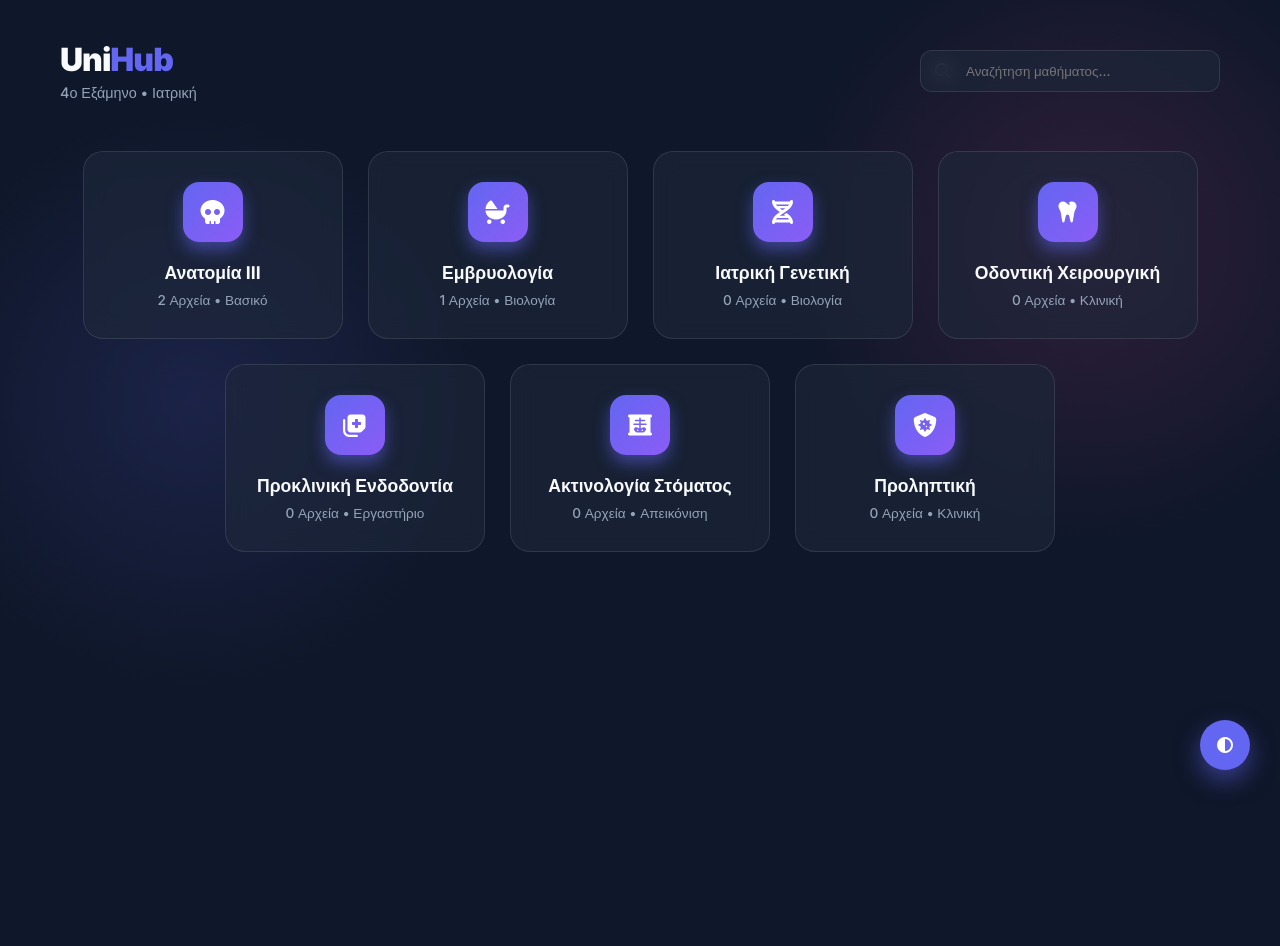
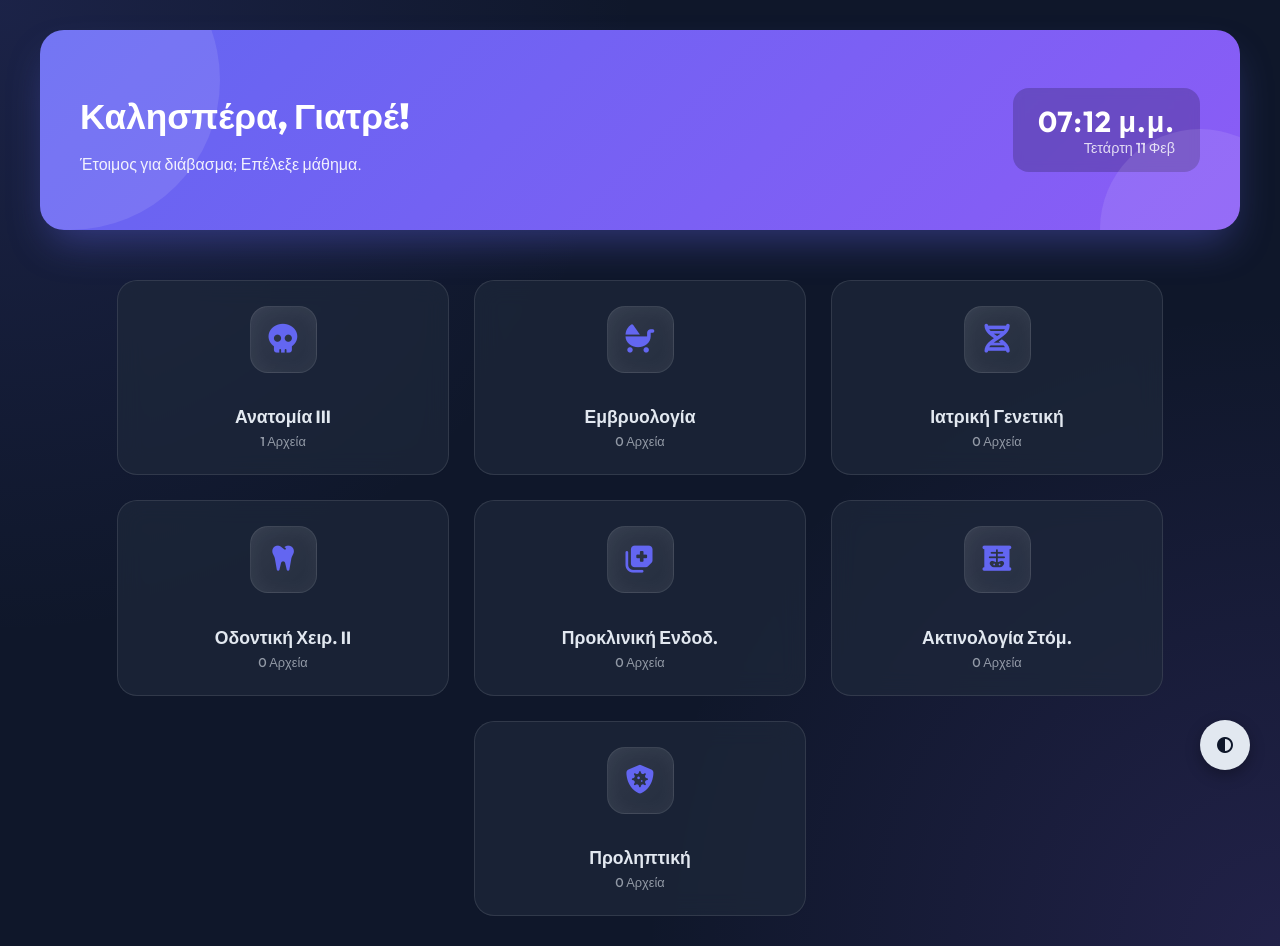
Before and after one commit to bletsoss-cyber/4oEKSAMINO, a plain HTML site: page index.html in a window 1280 px wide. Before the commit the page ends 800 px from the top, so only its background shows below. Drawn offline with Linux system fonts and the light colour scheme.

Commit message:
Update index.html

```diff
--- a/index.html
+++ b/index.html
@@ -5,182 +5,188 @@
     <meta name="viewport" content="width=device-width, initial-scale=1.0">
     <title>Uni Hub Pro</title>
     <link rel="stylesheet" href="https://cdnjs.cloudflare.com/ajax/libs/font-awesome/6.4.0/css/all.min.css">
-    <link href="https://fonts.googleapis.com/css2?family=Inter:wght@300;500;700;900&display=swap" rel="stylesheet">
+    <link href="https://fonts.googleapis.com/css2?family=Outfit:wght@300;500;700;900&display=swap" rel="stylesheet">
 
     <style>
         /* --- 1. SETUP & COLORS --- */
         :root {
-            --bg-color: #0f172a;
-            --card-bg: rgba(30, 41, 59, 0.6);
-            --text-main: #f8fafc;
-            --text-muted: #94a3b8;
-            --accent: #6366f1; /* Indigo */
-            --accent-glow: rgba(99, 102, 241, 0.5);
-            --border: 1px solid rgba(255, 255, 255, 0.1);
-            --gradient-bg: linear-gradient(-45deg, #ee7752, #e73c7e, #23a6d5, #23d5ab);
+            --bg-dark: #0f172a;
+            --bg-light: #f8fafc;
+            --card-bg-dark: rgba(30, 41, 59, 0.7);
+            --card-bg-light: rgba(255, 255, 255, 0.85);
+            --text-dark: #e2e8f0;
+            --text-light: #1e293b;
+            --accent: #6366f1; /* Indigo Main */
+            --accent-sec: #8b5cf6; /* Purple Secondary */
+            --border-dark: 1px solid rgba(255, 255, 255, 0.1);
+            --border-light: 1px solid rgba(0, 0, 0, 0.05);
         }
 
-        [data-theme="light"] {
-            --bg-color: #f1f5f9;
-            --card-bg: rgba(255, 255, 255, 0.8);
-            --text-main: #1e293b;
-            --text-muted: #64748b;
-            --accent: #4f46e5;
-            --accent-glow: rgba(79, 70, 229, 0.3);
-            --border: 1px solid rgba(0, 0, 0, 0.05);
+        /* Default Theme (Dark) */
+        body {
+            --bg: var(--bg-dark);
+            --card: var(--card-bg-dark);
+            --text: var(--text-dark);
+            --border: var(--border-dark);
+
+            background-color: var(--bg);
+            color: var(--text);
+            font-family: 'Outfit', sans-serif;
+            margin: 0; padding: 0;
+            min-height: 100vh;
+            background-image:
+                radial-gradient(circle at 0% 0%, rgba(99, 102, 241, 0.15), transparent 40%),
+                radial-gradient(circle at 100% 100%, rgba(139, 92, 246, 0.15), transparent 40%);
+            transition: background 0.3s ease, color 0.3s ease;
         }
 
-        * { margin: 0; padding: 0; box-sizing: border-box; transition: all 0.3s cubic-bezier(0.4, 0, 0.2, 1); font-family: 'Inter', sans-serif; }
-
-        body {
-            background-color: var(--bg-color);
-            color: var(--text-main);
-            min-height: 100vh;
-            overflow-x: hidden;
-            background-image: radial-gradient(circle at 15% 50%, rgba(99, 102, 241, 0.15), transparent 25%),
-                              radial-gradient(circle at 85% 30%, rgba(236, 72, 153, 0.15), transparent 25%);
+        /* Light Theme Override */
+        body[data-theme="light"] {
+            --bg: var(--bg-light);
+            --card: var(--card-bg-light);
+            --text: var(--text-light);
+            --border: var(--border-light);
         }
 
-        .container { max-width: 1200px; margin: 0 auto; padding: 40px 20px; }
+        .container { max-width: 1200px; margin: 0 auto; padding: 30px; }
 
-        /* --- 2. HEADER & SEARCH --- */
-        header {
-            display: flex; justify-content: space-between; align-items: center;
-            margin-bottom: 50px; flex-wrap: wrap; gap: 20px;
-        }
-
-        .logo h1 { font-weight: 900; font-size: 2rem; letter-spacing: -1px; }
-        .logo span { color: var(--accent); }
-        .logo p { color: var(--text-muted); font-size: 0.9rem; margin-top: 5px; }
-
-        .search-box {
-            position: relative;
-            width: 300px;
-        }
-        .search-box input {
-            width: 100%;
-            padding: 12px 20px 12px 45px;
-            border-radius: 12px;
-            border: var(--border);
-            background: var(--card-bg);
-            color: var(--text-main);
-            backdrop-filter: blur(10px);
-            outline: none;
-        }
-        .search-box input:focus { border-color: var(--accent); box-shadow: 0 0 15px var(--accent-glow); }
-        .search-icon { position: absolute; left: 15px; top: 50%; transform: translateY(-50%); color: var(--text-muted); }
-
-        /* --- 3. CARDS (The "Symmetrical" Grid) --- */
-        .grid {
+        /* --- 2. HERO SECTION (Αντί για Search Bar) --- */
+        .hero {
+            background: linear-gradient(135deg, var(--accent), var(--accent-sec));
+            border-radius: 24px;
+            padding: 40px;
+            color: white;
             display: flex;
-            flex-wrap: wrap;
-            justify-content: center; /* Symmetry Key */
-            gap: 25px;
-        }
-
-        .card {
-            background: var(--card-bg);
-            width: 260px; /* Fixed width for perfect symmetry */
-            padding: 30px 20px;
-            border-radius: 20px;
-            border: var(--border);
-            backdrop-filter: blur(12px);
-            cursor: pointer;
-            text-align: center;
+            justify-content: space-between;
+            align-items: center;
+            margin-bottom: 50px;
+            box-shadow: 0 20px 40px -10px rgba(99, 102, 241, 0.4);
             position: relative;
             overflow: hidden;
         }
 
-        /* Hover Effects */
-        .card:hover {
-            transform: translateY(-8px);
-            border-color: var(--accent);
-            box-shadow: 0 15px 30px -10px rgba(0,0,0,0.3);
+        /* Διακοσμητικοί κύκλοι στο background του Hero */
+        .hero::before {
+            content: ''; position: absolute; top: -50%; left: -10%; width: 300px; height: 300px;
+            background: rgba(255,255,255,0.1); border-radius: 50%;
         }
-        .card::before {
-            content: ''; position: absolute; top: 0; left: 0; width: 100%; height: 4px;
-            background: var(--accent); transform: scaleX(0); transform-origin: left; transition: transform 0.3s;
+        .hero::after {
+            content: ''; position: absolute; bottom: -50%; right: -5%; width: 200px; height: 200px;
+            background: rgba(255,255,255,0.1); border-radius: 50%;
         }
-        .card:hover::before { transform: scaleX(1); }
+
+        .hero-text h1 { font-size: 2.2rem; font-weight: 800; margin-bottom: 5px; }
+        .hero-text p { font-size: 1rem; opacity: 0.9; font-weight: 300; }
+
+        .date-widget {
+            text-align: right;
+            background: rgba(0,0,0,0.2);
+            padding: 15px 25px;
+            border-radius: 16px;
+            backdrop-filter: blur(5px);
+        }
+        .time { font-size: 1.8rem; font-weight: 700; letter-spacing: 1px; }
+        .date { font-size: 0.9rem; opacity: 0.8; }
+
+        /* --- 3. GRID LAYOUT --- */
+        .grid {
+            display: flex;
+            flex-wrap: wrap;
+            justify-content: center;
+            gap: 25px;
+            animation: fadeIn 0.8s ease;
+        }
+
+        .card {
+            background: var(--card);
+            border: var(--border);
+            width: 280px; /* Fixed width */
+            padding: 25px;
+            border-radius: 20px;
+            cursor: pointer;
+            position: relative;
+            transition: all 0.3s cubic-bezier(0.34, 1.56, 0.64, 1); /* Bouncy effect */
+            backdrop-filter: blur(12px);
+            display: flex; flex-direction: column; align-items: center; text-align: center;
+        }
+
+        .card:hover { transform: translateY(-10px) scale(1.02); border-color: var(--accent); box-shadow: 0 15px 30px -5px rgba(0,0,0,0.2); }
 
         .icon-box {
-            width: 60px; height: 60px;
-            margin: 0 auto 20px;
-            background: linear-gradient(135deg, var(--accent), #8b5cf6);
-            border-radius: 16px;
+            width: 65px; height: 65px;
+            background: linear-gradient(135deg, rgba(255,255,255,0.1), rgba(255,255,255,0.05));
+            border: 1px solid rgba(255,255,255,0.1);
+            border-radius: 18px;
             display: flex; align-items: center; justify-content: center;
-            font-size: 1.5rem; color: white;
-            box-shadow: 0 8px 16px var(--accent-glow);
+            font-size: 1.8rem; color: var(--accent);
+            margin-bottom: 15px;
+            box-shadow: inset 0 0 20px rgba(255,255,255,0.05);
         }
 
-        .card h3 { font-size: 1.1rem; margin-bottom: 8px; font-weight: 700; }
-        .card p { font-size: 0.85rem; color: var(--text-muted); }
+        .card h3 { font-size: 1.1rem; margin-bottom: 5px; color: var(--text); }
+        .card span { font-size: 0.8rem; opacity: 0.6; }
 
-        /* --- 4. VIEWER (Mac Style Window) --- */
-        .viewer-wrapper {
-            background: var(--card-bg);
-            border-radius: 16px;
+        /* --- 4. VIEWER (Mac Style) --- */
+        .viewer-container {
+            background: var(--card);
             border: var(--border);
-            box-shadow: 0 25px 50px -12px rgba(0, 0, 0, 0.5);
+            border-radius: 20px;
             overflow: hidden;
-            animation: slideUp 0.5s ease;
             height: 80vh;
             display: flex; flex-direction: column;
+            animation: slideUp 0.5s ease;
+            box-shadow: 0 25px 50px -12px rgba(0,0,0,0.5);
         }
 
         .mac-header {
+            padding: 12px 20px;
             background: rgba(0,0,0,0.2);
-            padding: 12px 20px;
             display: flex; align-items: center; justify-content: space-between;
-            border-bottom: var(--border);
         }
 
-        .window-controls { display: flex; gap: 8px; }
+        .dots { display: flex; gap: 8px; }
         .dot { width: 12px; height: 12px; border-radius: 50%; }
-        .red { background: #ff5f56; }
-        .yellow { background: #ffbd2e; }
-        .green { background: #27c93f; }
+        .red { background: #ff5f57; cursor: pointer; }
+        .yellow { background: #febc2e; }
+        .green { background: #28c840; }
 
-        .window-title { font-size: 0.9rem; color: var(--text-muted); font-weight: 500; }
-
-        .action-btn {
-            background: none; border: 1px solid var(--text-muted); color: var(--text-main);
-            padding: 5px 15px; border-radius: 8px; cursor: pointer; font-size: 0.8rem;
-        }
-        .action-btn:hover { background: var(--accent); border-color: var(--accent); color: white; }
+        .title-bar { font-size: 0.9rem; opacity: 0.7; }
 
         iframe { flex: 1; width: 100%; border: none; background: white; }
 
-        @keyframes slideUp { from { opacity: 0; transform: translateY(30px); } to { opacity: 1; transform: translateY(0); } }
+        /* Utilities */
+        .hidden { display: none; }
+        @keyframes fadeIn { from { opacity: 0; transform: translateY(20px); } to { opacity: 1; transform: translateY(0); } }
+        @keyframes slideUp { from { opacity: 0; transform: translateY(40px); } to { opacity: 1; transform: translateY(0); } }
 
-        /* Floating Theme Toggle */
+        /* Floating Theme Btn */
         .theme-toggle {
             position: fixed; bottom: 30px; right: 30px;
-            width: 50px; height: 50px;
-            background: var(--accent); color: white;
-            border-radius: 50%; display: flex; align-items: center; justify-content: center;
-            cursor: pointer; box-shadow: 0 10px 25px var(--accent-glow); z-index: 100;
+            width: 50px; height: 50px; border-radius: 50%;
+            background: var(--text); color: var(--bg);
+            display: flex; align-items: center; justify-content: center;
+            cursor: pointer; box-shadow: 0 5px 15px rgba(0,0,0,0.3); z-index: 99;
         }
-
     </style>
 </head>
-<body>
+<body data-theme="dark">
 
     <div class="container">
-        <header>
-            <div class="logo">
-                <h1>Uni<span>Hub</span></h1>
-                <p id="location-indicator">4ο Εξάμηνο • Ιατρική</p>
+
+        <div id="hero-section" class="hero">
+            <div class="hero-text">
+                <h1 id="greeting">Καλησπέρα, Γιατρέ!</h1>
+                <p>Έτοιμος για διάβασμα; Επέλεξε μάθημα.</p>
             </div>
-
-            <div class="search-box">
-                <i class="fas fa-search search-icon"></i>
-                <input type="text" id="searchInput" placeholder="Αναζήτηση μαθήματος..." onkeyup="filterSubjects()">
+            <div class="date-widget">
+                <div class="time" id="clock">00:00</div>
+                <div class="date" id="date">Δευτέρα, 1 Ιαν</div>
             </div>
-        </header>
+        </div>
 
         <main id="app">
             </main>
+
     </div>
 
     <div class="theme-toggle" onclick="toggleTheme()">
@@ -189,122 +195,114 @@
 
     <script>
         // --- DATA ---
-        // Εδώ βάζεις τα HTML αρχεία σου στο πεδίο 'file'
         const subjects = [
             {
-                id: 1, title: "Ανατομία III", icon: "fa-skull", category: "Βασικό",
-                files: [
-                    { name: "Κεφ. 1: Εισαγωγή", path: "anatomy_1.html" },
-                    { name: "Κεφ. 2: Νευρικό", path: "anatomy_2.html" }
-                ]
+                id: 1, title: "Ανατομία III", icon: "fa-skull",
+                files: [ {name: "Κεφ 1: Εισαγωγή", file: "anatomy1.html"} ]
             },
-            {
-                id: 2, title: "Εμβρυολογία", icon: "fa-baby-carriage", category: "Βιολογία",
-                files: [ { name: "Γονιμοποίηση", path: "embryo_1.html" } ]
-            },
-            { id: 3, title: "Ιατρική Γενετική", icon: "fa-dna", category: "Βιολογία", files: [] },
-            { id: 4, title: "Οδοντική Χειρουργική", icon: "fa-tooth", category: "Κλινική", files: [] },
-            { id: 5, title: "Προκλινική Ενδοδοντία", icon: "fa-notes-medical", category: "Εργαστήριο", files: [] },
-            { id: 6, title: "Ακτινολογία Στόματος", icon: "fa-x-ray", category: "Απεικόνιση", files: [] },
-            { id: 7, title: "Προληπτική", icon: "fa-shield-virus", category: "Κλινική", files: [] }
+            { id: 2, title: "Εμβρυολογία", icon: "fa-baby-carriage", files: [] },
+            { id: 3, title: "Ιατρική Γενετική", icon: "fa-dna", files: [] },
+            { id: 4, title: "Οδοντική Χειρ. II", icon: "fa-tooth", files: [] },
+            { id: 5, title: "Προκλινική Ενδοδ.", icon: "fa-notes-medical", files: [] },
+            { id: 6, title: "Ακτινολογία Στόμ.", icon: "fa-x-ray", files: [] },
+            { id: 7, title: "Προληπτική", icon: "fa-shield-virus", files: [] }
         ];
 
         const app = document.getElementById('app');
-        const loc = document.getElementById('location-indicator');
+        const hero = document.getElementById('hero-section');
 
-        // 1. SHOW SUBJECTS (Grid)
+        // 1. RENDER DASHBOARD (Grid)
         function renderHome() {
-            loc.innerText = "4ο Εξάμηνο • Ιατρική";
-            document.querySelector('.search-box').style.display = 'block'; // Show search
+            hero.style.display = 'flex'; // Show Hero
 
-            let html = `<div class="grid" id="gridContainer">`;
-
+            let html = '<div class="grid">';
             subjects.forEach(sub => {
                 html += `
-                <div class="card subject-card" onclick="openSubject(${sub.id})">
+                <div class="card" onclick="openSubject(${sub.id})">
                     <div class="icon-box"><i class="fas ${sub.icon}"></i></div>
                     <h3>${sub.title}</h3>
-                    <p>${sub.files.length} Αρχεία • ${sub.category}</p>
+                    <span>${sub.files.length} Αρχεία</span>
                 </div>`;
             });
-
-            html += `</div>`;
+            html += '</div>';
             app.innerHTML = html;
         }
 
-        // 2. SHOW FILES (List within Subject)
+        // 2. OPEN SUBJECT (File List)
         function openSubject(id) {
             const sub = subjects.find(s => s.id === id);
-            loc.innerText = `4ο Εξάμηνο > ${sub.title}`;
-            document.querySelector('.search-box').style.display = 'none'; // Hide search
+            hero.style.display = 'none'; // Hide Hero to focus
 
             let html = `
-            <button class="action-btn" onclick="renderHome()" style="margin-bottom:20px">
-                <i class="fas fa-arrow-left"></i> Πίσω
-            </button>
+            <div style="display:flex; align-items:center; gap:15px; margin-bottom:30px;">
+                <button onclick="renderHome()" style="background:none; border:none; color:var(--text); cursor:pointer; font-size:1.2rem;">
+                    <i class="fas fa-arrow-left"></i>
+                </button>
+                <h2 style="margin:0">${sub.title}</h2>
+            </div>
             <div class="grid">`;
 
             if(sub.files.length === 0) {
-                html += `<div style="text-align:center; width:100%; color:var(--text-muted)">Δεν υπάρχουν αρχεία ακόμα.</div>`;
+                html += `<p style="opacity:0.6; width:100%; text-align:center;">Δεν υπάρχουν αρχεία.</p>`;
             } else {
-                sub.files.forEach(file => {
+                sub.files.forEach(f => {
                     html += `
-                    <div class="card" onclick="openViewer('${file.path}', '${file.name}')">
-                        <div class="icon-box" style="background:var(--text-muted)"><i class="fas fa-file-code"></i></div>
-                        <h3>${file.name}</h3>
-                        <p>Άνοιγμα</p>
+                    <div class="card" onclick="openViewer('${f.file}', '${f.name}')">
+                        <div class="icon-box" style="color:var(--text)"><i class="fas fa-file-alt"></i></div>
+                        <h3>${f.name}</h3>
+                        <span>Προβολή</span>
                     </div>`;
                 });
             }
-            html += `</div>`;
+            html += '</div>';
             app.innerHTML = html;
         }
 
-        // 3. VIEWER (The "Mac Window")
-        function openViewer(filePath, fileName) {
-            loc.innerText = `Προβολή > ${fileName}`;
-
-            if(!filePath) { alert("Δεν έχει οριστεί αρχείο!"); return; }
-
+        // 3. VIEWER (Mac Window)
+        function openViewer(file, name) {
             app.innerHTML = `
-                <div class="viewer-wrapper">
+                <div class="viewer-container">
                     <div class="mac-header">
-                        <div class="window-controls">
-                            <div class="dot red" onclick="renderHome()" style="cursor:pointer" title="Κλείσιμο"></div>
+                        <div class="dots">
+                            <div class="dot red" onclick="renderHome()"></div>
                             <div class="dot yellow"></div>
                             <div class="dot green"></div>
                         </div>
-                        <div class="window-title">${fileName}</div>
-                        <button class="action-btn" onclick="openSubject(${subjects.find(s => s.files.some(f => f.path === filePath)).id})">Πίσω</button>
+                        <div class="title-bar">${name}</div>
+                        <div style="width:40px"></div>
                     </div>
-                    <iframe src="${filePath}"></iframe>
+                    <iframe src="${file}"></iframe>
                 </div>
             `;
         }
 
-        // Search Functionality
-        function filterSubjects() {
-            const input = document.getElementById('searchInput').value.toLowerCase();
-            const cards = document.querySelectorAll('.subject-card');
+        // --- UTILS (Clock & Theme) ---
+        function updateTime() {
+            const now = new Date();
+            // Clock
+            const timeString = now.toLocaleTimeString('el-GR', {hour: '2-digit', minute:'2-digit'});
+            document.getElementById('clock').innerText = timeString;
 
-            cards.forEach(card => {
-                const title = card.querySelector('h3').innerText.toLowerCase();
-                if(title.includes(input)) {
-                    card.style.display = "block";
-                } else {
-                    card.style.display = "none";
-                }
-            });
+            // Date
+            const dateString = now.toLocaleDateString('el-GR', {weekday: 'long', day: 'numeric', month: 'short'});
+            document.getElementById('date').innerText = dateString;
+
+            // Greeting
+            const hour = now.getHours();
+            let greet = "Καλησπέρα";
+            if(hour < 12) greet = "Καλημέρα";
+            else if(hour > 19) greet = "Καληνύχτα";
+            document.getElementById('greeting').innerText = `${greet}, Γιατρέ!`;
+        }
+        setInterval(updateTime, 1000);
+        updateTime(); // Run once immediately
+
+        function toggleTheme() {
+            const body = document.body;
+            body.setAttribute('data-theme', body.getAttribute('data-theme') === 'dark' ? 'light' : 'dark');
         }
 
-        // Theme Toggle
-        function toggleTheme() {
-            const body = document.body;
-            const current = body.getAttribute('data-theme');
-            body.setAttribute('data-theme', current === 'light' ? 'dark' : 'light');
-        }
-
-        // Init
+        // Start
         renderHome();
     </script>
 </body>
```
